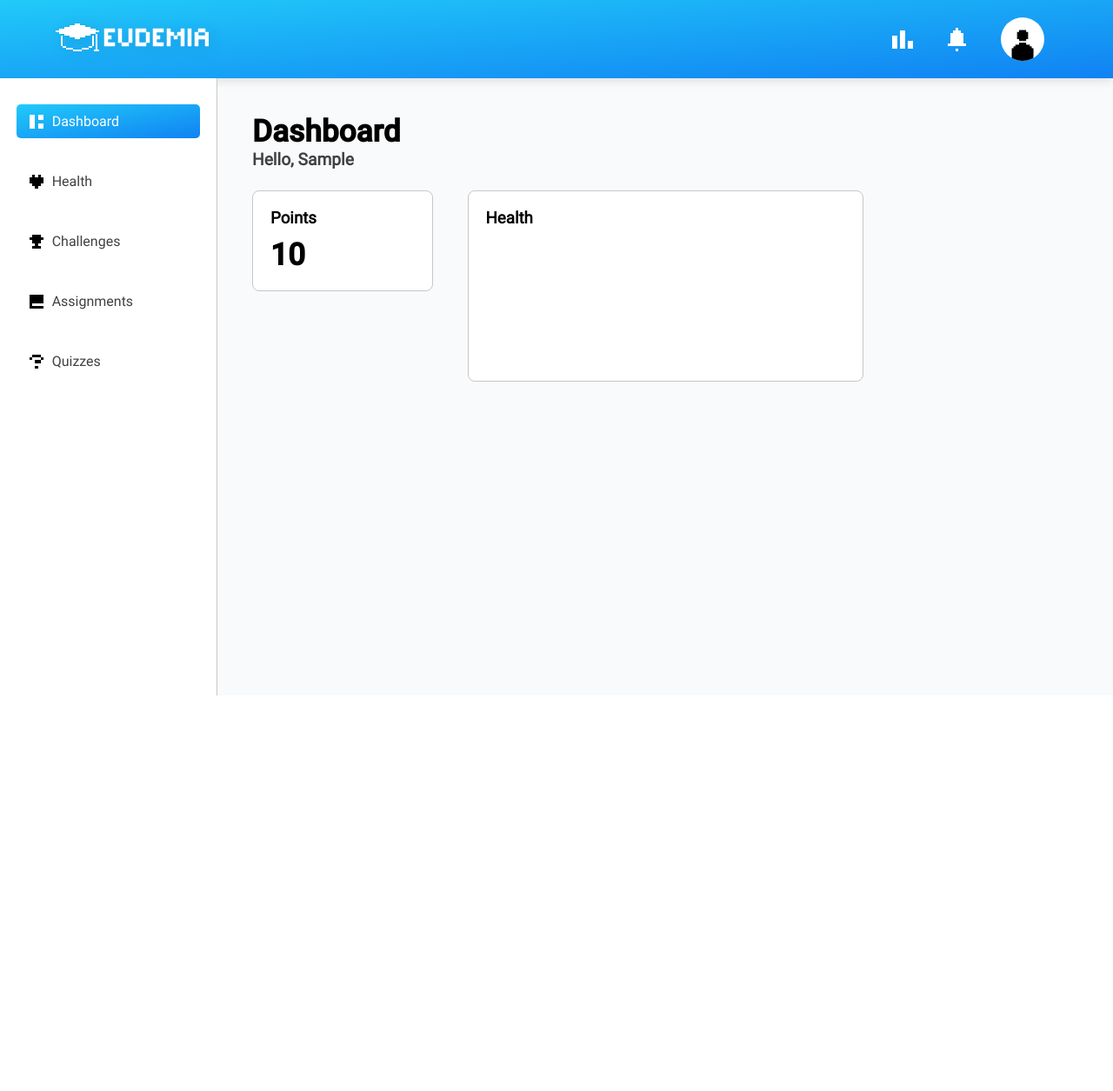
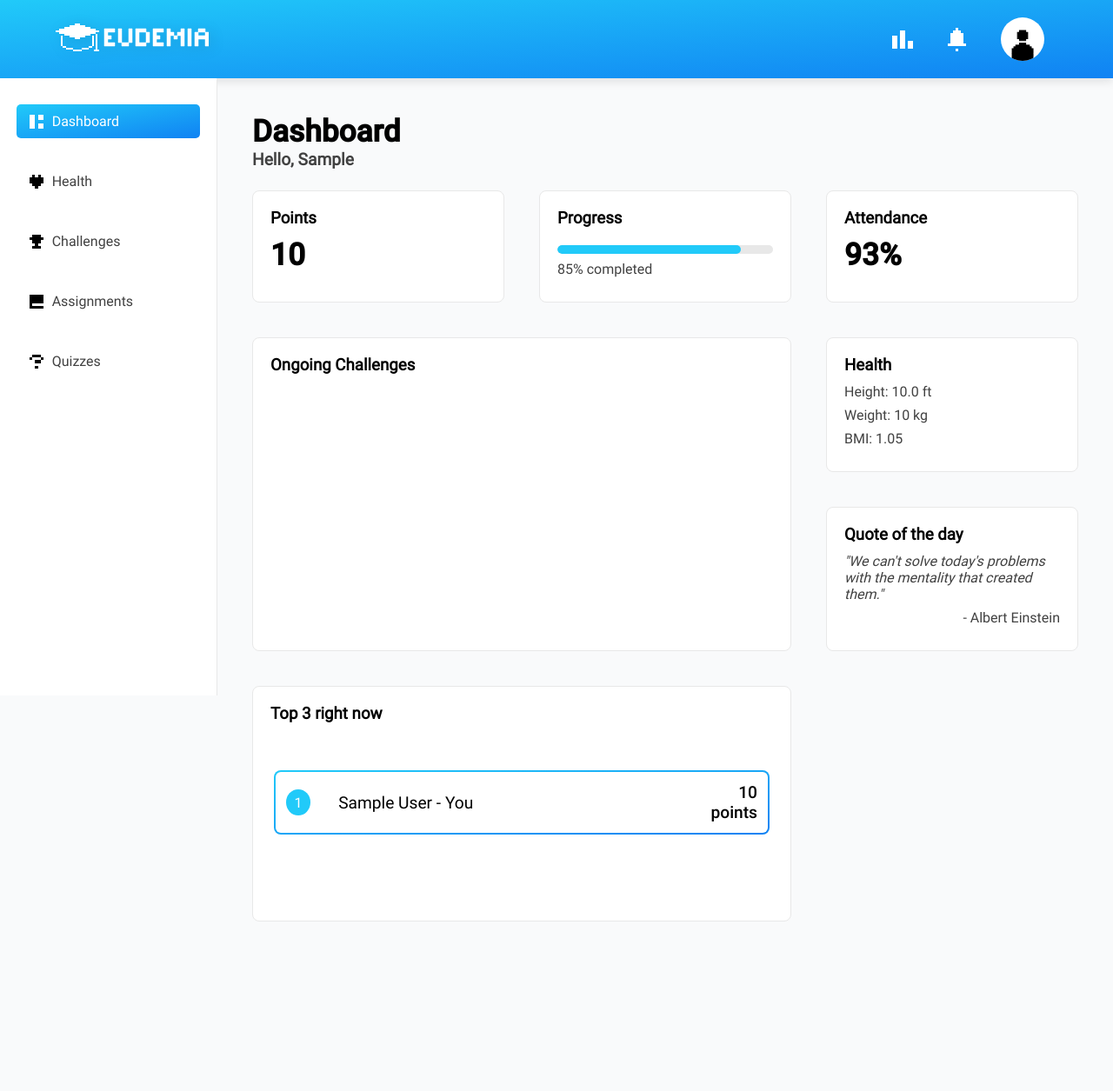
Before and after one commit to SamriddhaPathak/eudemia, a Django app: page /dashboard/ in a window 1280 px wide. Shown: the whole page at 87% size. Before the commit the page ends 800 px from the top, so only its background shows below. Run offline with Django 5.2, Linux system fonts and the light colour scheme; a user stored in the database is signed in; tables that the repository leaves empty hold one stand-in row (values such as "Sample post").

Commit message:
feat: add dashboard page content

```diff
--- a/main/static/main/styles/dashboard.css
+++ b/main/static/main/styles/dashboard.css
@@ -149,30 +149,90 @@ label img {
 .dashboard-content {
     margin-top: 24px;
     display: grid;
-    grid-template-columns: repeat(4, 1fr);
-    grid-template-rows: 1fr 1fr auto;
+    grid-template-columns: repeat(6, 1fr);
+    grid-template-rows: repeat(6, 1fr);
     gap: min(5%, 40px);
     grid-auto-flow: row;
 }
 
-.dashboard-content > div:not(.header) {
+.dashboard-content > div {
     padding: 20px;
     border: 1px solid var(--light-grey);
     background-color: #fff;
     border-radius: 8px;
 }
 
-.points-dashboard {
-    background-color: #fff;
+.dashboard-content h3 {
+    margin-bottom: 10px;
 }
 
-.points-dashboard h2 {
-    margin-top: 10px;
+.dashboard-content h2 {
     font-family: 'Roboto-Bold', Arial, Helvetica, sans-serif;
     font-size: 2.2rem;
 }
 
+.dashboard-content p {
+    color: var(--text);
+    margin: 0.5em 0;
+}
+
+.points-dashboard {
+    grid-column: span 2;
+    background-color: #fff;
+}
+
 .health-dashboard {
-    grid-column: 2 / span 2;
-    grid-row: 1 / span 2;
+    grid-column: 5 / span 2;
+    grid-row: 2 / span 1;
 }
+
+.progress-dashboard {
+    grid-column: span 2;
+}
+
+.progress-bar {
+    height: 10px;
+    width: 100%;
+    margin-top: 1.25em;
+    background-color: var(--light-grey);
+    border-radius: 10px;
+    overflow: hidden;
+}
+
+.progress-bar::after {
+    display: block;
+    content: "";
+    height: 100%;
+    width: 0%;
+    border-radius: 10px;
+    background-color: var(--accent1);
+    transition: width 0.5s ease;
+}
+
+.attendance-dashboard {
+    grid-column: span 2;
+}
+
+.challenges-dashboard {
+    grid-column: span 4;
+    grid-row: span 2;
+}
+
+.quotes-dashboard {
+    grid-row: 3 / span 1;
+    grid-column: 5 / span 2;
+}
+
+.leaderboard-dashboard {
+    grid-column: span 4;
+    grid-row: span 2;
+}
+
+.quote {
+    font-style: italic;
+    color: var(--grey);
+}
+
+.quote-by {
+    text-align: right;
+}
--- a/main/templates/main/leaderboard_base.html
+++ b/main/templates/main/leaderboard_base.html
@@ -10,13 +10,15 @@
     <h1>LEADERBOARD</h1>
 
     <div class="leaderboard-container">
-        {% for entry in user_data %}
+        {% for entry in leaderboard %}
             {% if entry.user_id == user_id %}
                 <div class="leaderboard-entry gradient-border">
             {% else %}
                 <div class="leaderboard-entry">
             {% endif %}
-                    <div class="rank">{{ forloop.counter }}</div><div class="name">{{ entry.user__first_name }} {{ entry.user__last_name }}</div><div class="points">{{ entry.points }} points</div>
+                    <div class="rank">{{ forloop.counter }}</div>
+                    <div class="name">{{ entry.user__first_name }} {{ entry.user__last_name }} {% if entry.user_id == user_id %} - You{% endif %}</div>
+                    <div class="points">{{ entry.points }} points</div>
                 </div>
         {% endfor %}
     </div>
--- a/main/templates/main/student/dashboard.html
+++ b/main/templates/main/student/dashboard.html
@@ -1,14 +1,61 @@
 {% extends "main/dashboard_base.html" %}
+{% load static %}
+
+{% block links %}
+    {{ block.super }}
+    <link rel="stylesheet" href="{% static "main/styles/leaderboard.css" %}">
+    <style>
+        .progress-bar::after {
+            width: {{ user_data.progress }}% !important;
+        }
+    </style>
+{% endblock links %}
 
 {% block content %}
     {{ block.super }}
     <div class="dashboard-content">
         <div class="points-dashboard">
-            <h3>Points</h4>
+            <h3>Points</h3>
             <h2>{{ user_data.points }}</h2>
         </div>
+        <div class="progress-dashboard">
+            <h3>Progress</h3>
+            <div class="progress-bar"></div>
+            <p>{{ user_data.progress }}% completed</p>
+        </div>
+        <div class="attendance-dashboard">
+            <h3>Attendance</h3>
+            <h2>{{ user_data.attendance }}%</h2>
+        </div>
+        <div class="challenges-dashboard">
+            <h3>Ongoing Challenges</h3>
+        </div>
         <div class="health-dashboard">
-            <h3>Health</h4>
+            <h3>Health</h3>
+            <p>Height: {{ user_data.height }} ft</p>
+            <p>Weight: {{ user_data.weight }} kg</p>
+            <p>BMI: {{ user_data.bmi|floatformat:2 }}</p>
+        </div>
+        <div class="leaderboard-dashboard">
+            <h3>Top 3 right now</h3>
+            <div class="leaderboard-container">
+                {% for entry in leaderboard|slice:3 %}
+                    {% if entry.user_id == user_id %}
+                        <div class="leaderboard-entry gradient-border">
+                    {% else %}
+                        <div class="leaderboard-entry">
+                    {% endif %}
+                            <div class="rank">{{ forloop.counter }}</div>
+                            <div class="name">{{ entry.user__first_name }} {{ entry.user__last_name }} {% if entry.user_id == user_id %} - You{% endif %}</div>
+                            <div class="points">{{ entry.points }} points</div>
+                        </div>
+                {% endfor %}
+            </div>
+        </div>
+        <div class="quotes-dashboard">
+            <h3>Quote of the day</h3>
+            <p class="quote">"We can't solve today's problems with the mentality that created them."</p>
+            <p class="quote-by">- Albert Einstein</p>
         </div>
     </div>
 {% endblock content %}
--- a/main/views.py
+++ b/main/views.py
@@ -52,7 +52,7 @@ def error_view(request):
 def get_context(request, category):
     # Map the category to each of the fields that the page requires
     category_fields_map = {
-        "dashboard": ["points"],
+        "dashboard": ["points", "height", "weight"],
         "leaderboard": ["user_id", "user__first_name", "user__last_name", "points"]
     }
 
@@ -60,12 +60,24 @@ def get_context(request, category):
     fields = {}
     if category in category_fields_map:
         fields = category_fields_map.get(category)
-    user_data_all = get_user_data_all(request, *fields)
+
+    leaderboard = get_user_data_all(request, *category_fields_map["leaderboard"])
+    leaderboard = sorted(leaderboard, key=lambda x: x["points"], reverse=True)
+
     user_data = get_user_data(request, *fields)
+
+    if category == "dashboard" or category == "health":
+        user_data["bmi"] = user_data["weight"] / (user_data["height"] * 0.308 * user_data["height"] * 0.308)
+        user_data["progress"] = 85; # FIXME: this is only example data
+        user_data["attendance"] = 93; # FIXME: example data
+        return {
+            "user_data": user_data,
+            "leaderboard": leaderboard,
+        }
 
     if category == "leaderboard":
         return {
-            "user_data": sorted(user_data_all, key=lambda x: x["points"],  reverse=True), # Sort by points for Leaderboard
+            "leaderboard": leaderboard,
         }
 
     # Default: return user data only
--- a/static/styles/style.css
+++ b/static/styles/style.css
@@ -5,7 +5,7 @@
     --accent2: #1082f3;
     --dark: #1a192c;
 
-    --light-grey: #c7c7c7;
+    --light-grey: #e8e8e8;
     --grey: #8e8e8e;
     --dark-grey: #414141;
 
```
